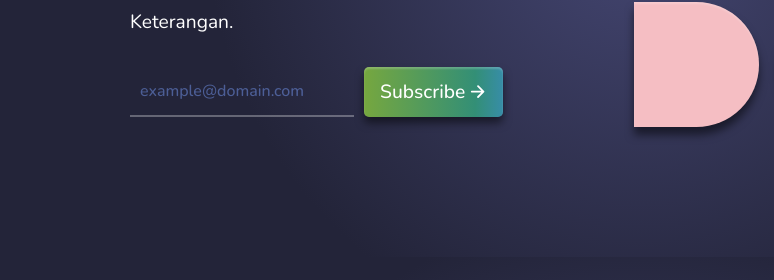
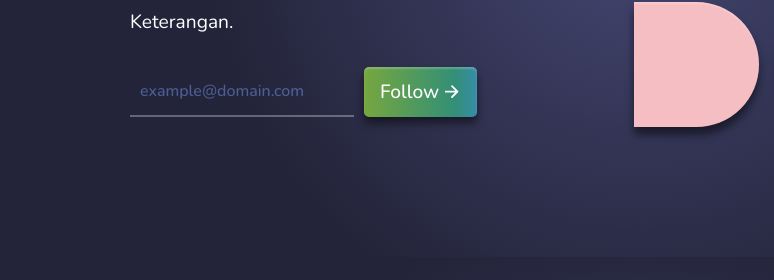
Before and after one commit to RelV-Dev/osis, a plain HTML site: page index.html in a window 1280 px wide. Shown: the part 418-698 px from the top of the page, 0-774 px from the left. Drawn offline with nearby package versions, Linux system fonts and the light colour scheme; a web font is replaced by a local one.

Commit message:
Update index.html

```diff
--- a/index.html
+++ b/index.html
@@ -27,7 +27,7 @@
             required
             oninput="checkEmpty()" />
           <button type="submit" class="btn" aria-label="submit">
-            <span>Subscribe</span>
+            <span>Follow</span>
             <ion-icon name="arrow-forward-outline"></ion-icon>
           </button>
       </div>
```
